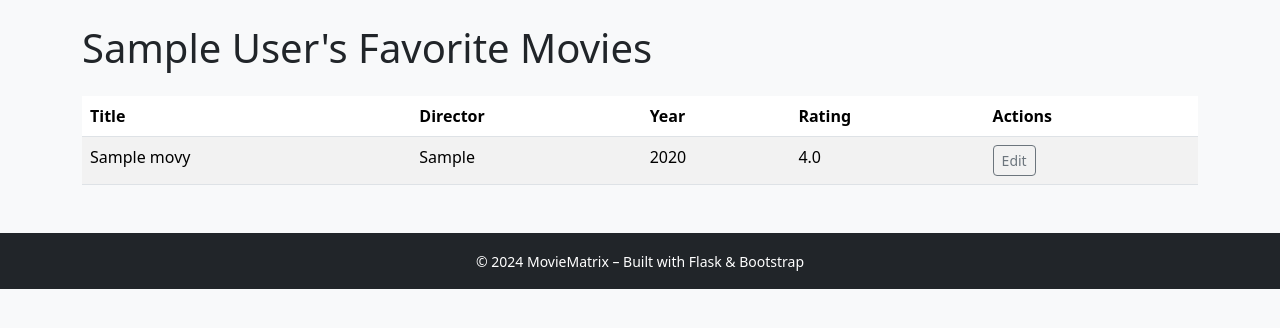
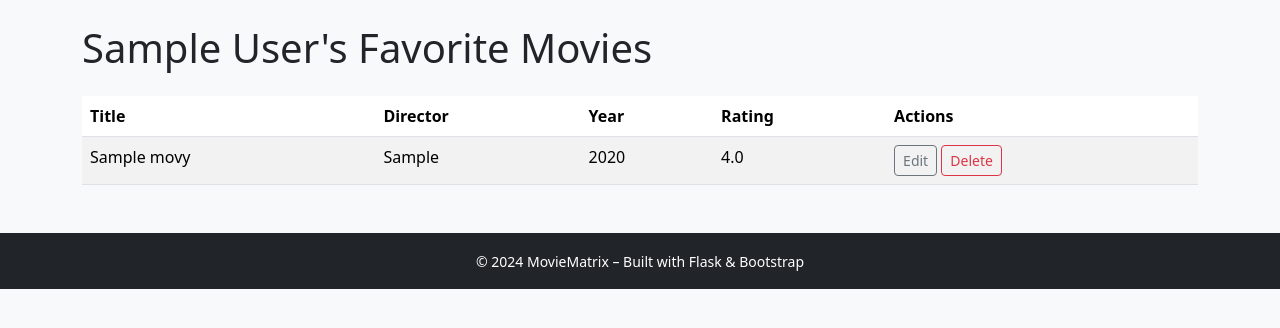
Before and after one commit to Nugamoto/MovieMatrix, a Flask app: page /users/1 in a window 1280 px wide. Shown: the part 56-384 px from the top of the page. Run offline with Flask 3, Linux system fonts and the light colour scheme; tables that the repository leaves empty hold one stand-in row (values such as "Sample post").

Commit message:
feat: add delete button to movie list with confirmation prompt

```diff
--- a/templates/user_movies.html
+++ b/templates/user_movies.html
@@ -26,7 +26,12 @@
         <td>
             <a href="{{ url_for('update_movie', user_id=user.id, movie_id=movie.id) }}"
                class="btn btn-sm btn-outline-secondary">Edit</a>
-            <!-- Delete-Button kommt später -->
+            <form action="{{ url_for('delete_movie', user_id=user.id, movie_id=movie.id) }}" method="POST"
+                  style="display:inline;">
+                <button type="submit" class="btn btn-sm btn-outline-danger"
+                        onclick="return confirm('Are you sure you want to delete this movie?')">Delete
+                </button>
+            </form>
         </td>
     </tr>
     {% endfor %}
```
